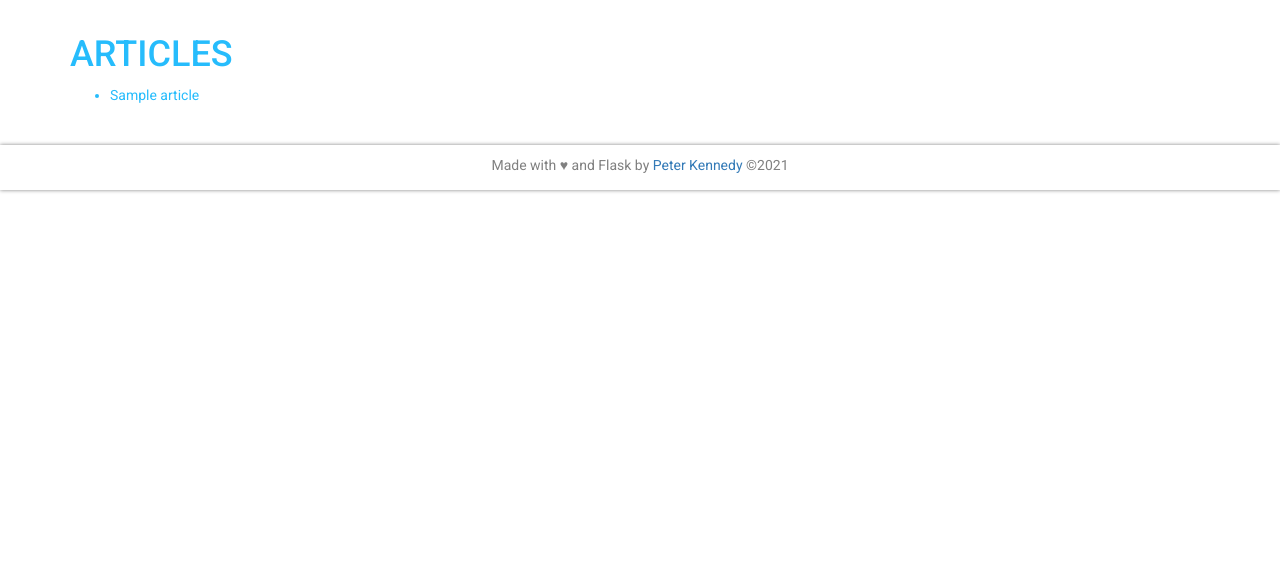
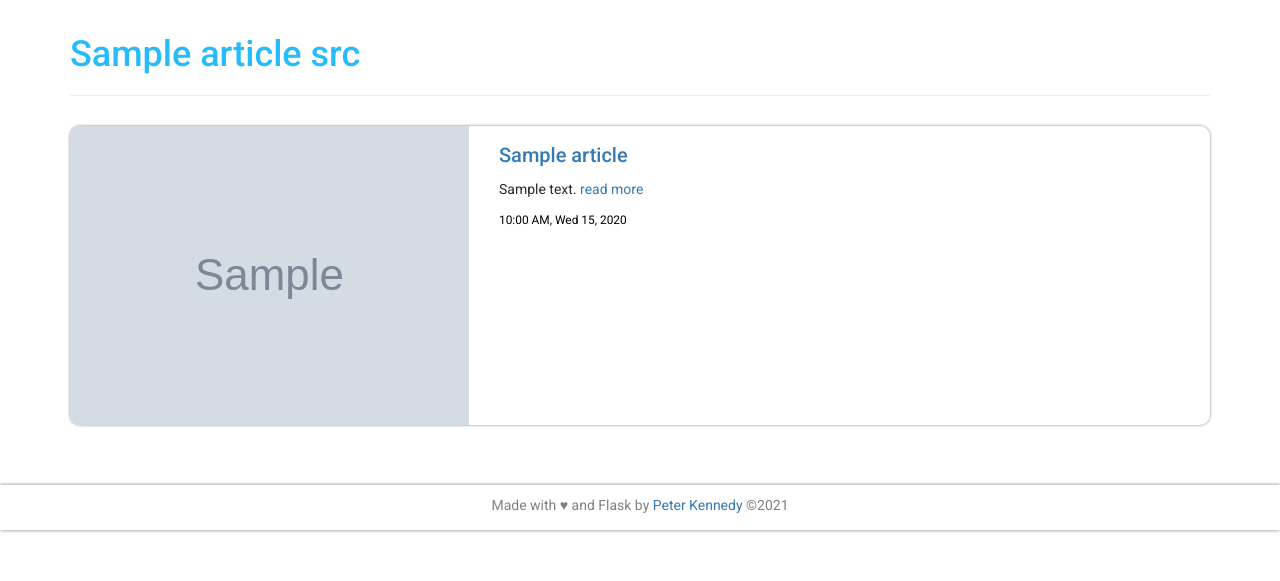
Before and after one commit to peterken674/newsrun, a Flask app: template app/templates/articles.html in a window 1280 px wide. Shown: the part 219-800 px from the top of the page. Run offline with Flask 2, Linux system fonts and the light colour scheme; the template is opened without the code that fills it: most values are stand-ins (such as "Sample title", 1, 10 or a date in 2020); grey boxes marked "Sample" are stand-in pictures; some libraries are stand-ins or nearby versions.

Commit message:
Style articles page, error page, and parse date string.

```diff
--- a/app/static/css/styles.css
+++ b/app/static/css/styles.css
@@ -23,9 +23,13 @@
 .header h1{
     font-weight: 700;
 }
-.logo-type{
+.logo-type a{
     font-family: 'Alegreya', serif;
     font-size: 6rem;
+    color: white;
+}
+.logo-type a:hover{
+    text-decoration: none;
 }
 
 /* Sources */
@@ -65,6 +69,81 @@
     bottom: 0;
     color: grey;
 }
+
+/* Articles */
+.card {
+    box-shadow: 0 0 3px grey;
+    border-radius: 1rem;
+    display: flex;
+    flex-direction: row;
+}
+
+.news-image {
+    min-width: 35%;
+    max-width: 35%;
+    max-height: 300px;
+    height: inherit;
+    overflow: hidden;
+}
+
+.news-image img {
+    border-radius: 1rem 0 0 1rem;
+    object-fit: cover;
+    min-width: 100%;
+    min-height: 100%;
+}
+.article-title{
+    font-size: 2rem;
+    font-weight: 500;
+}
+.article-content{
+    color: rgb(41, 41, 41);
+}
+small{
+    color: black;
+}
+@media screen and (max-width:768px){
+    .card {
+        box-shadow: 0 0 3px grey;
+        border-radius: 1rem;
+        display: flex;
+        flex-direction: column;
+    }
+
+    .news-image {
+        min-width: 100%;
+        height: inherit;
+        overflow: hidden;
+    }
+
+    .news-image img {
+        border-radius: 1rem 1rem 0 0;
+        object-fit: fill;
+        min-width: 100%;
+    }
+
+}
+/* Error Page */
+.error{
+    height: 100%;
+    display: flex;
+    flex-direction: column;
+    justify-content: center;
+    align-items: center;
+}
+.error > div{
+    margin-top: 5rem;
+}
+.error h4{
+    color: grey;
+}
+.oops{
+    font-weight: 800;
+    color: var(--blue);
+    font-size: 6rem;
+}
+
+
 
 /* Bootstrap Classes */
 .m-0 {
--- a/app/templates/articles.html
+++ b/app/templates/articles.html
@@ -12,13 +12,28 @@
     {{ super() }}
     <div class="container sources mt-4">
         <!-- ARTICLES -->
-        <h1>ARTICLES</h1>
+        <h1>{{articles[0].article_src['name']}}</h1>
+        <hr>
+        <div>
+            {% for article in articles%}
+            <div class="card my-5">
+                <div class="news-image">
+                    <img src="{{article.article_image_url}}" alt="Article Image" class="img img-responsive img-fluid" loading="lazy" >
+                </div>
+                <div class="article-details m-4 mx-5">
+                    <div>
+                        <p class="article-title">
+                        <a href="{{article.article_url}}" target="_blank" rel="noopener noreferrer">{{article.article_title}}</a>
+                         <p class="article-content">{{article.article_content | truncate(200)}} <a href="{{article.article_url}}" target="_blank" rel="noopener noreferrer">read more</a> </p>
+                    </p>
+                    </div>
+                    <div class="meta">
+                        <small>{{article.published_at.strftime('%I:%M %p, %a %d, %Y')}}</small>
+                    </div>
 
-        <ul>
-            {% for article in articles %}
-                <li>{{article.article_title}}</li>
-
+                </div>
+            </div>
             {%endfor%}
-        </ul>
+        </div>
     </div>
 {%endblock%}
--- a/app/templates/header.html
+++ b/app/templates/header.html
@@ -1,6 +1,6 @@
 <div class="container-fluid header">
     <div>
-        <h1 class="logo-type">NEWSRUN</h1>
+        <h1 class="logo-type"><a href="/">NEWSRUN</a></h1>
         <h2>Run through the news of the day.</h2>
         <p><em>For the best collection of all news from all over the world.</em></p>
     </div>
```
Also changed, not shown: app/main/error.py (+9 -0 lines), app/requests.py (+7 -2 lines), app/templates/error.html (+17 -0 lines).
